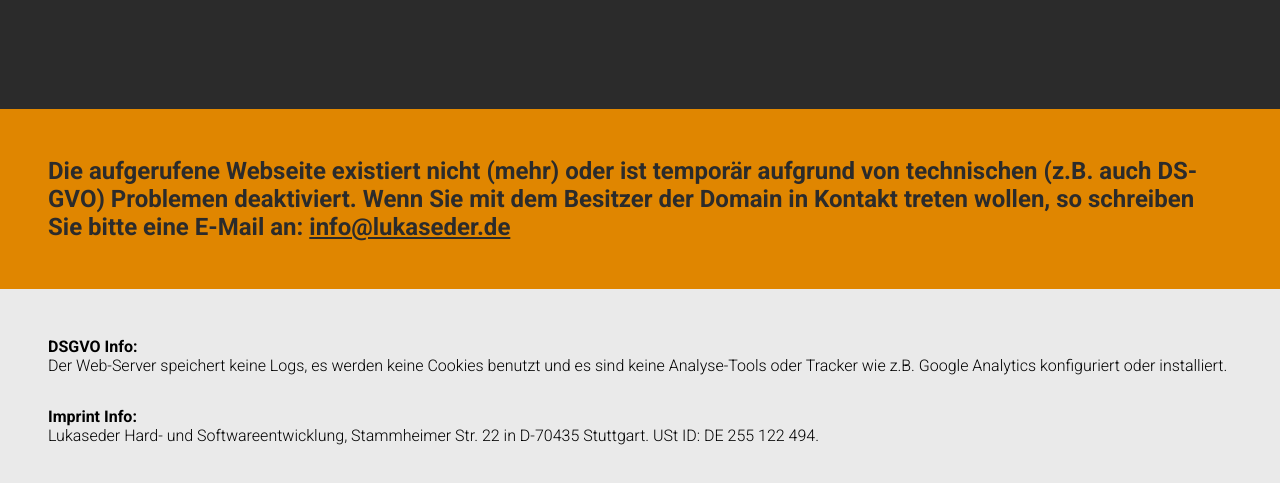
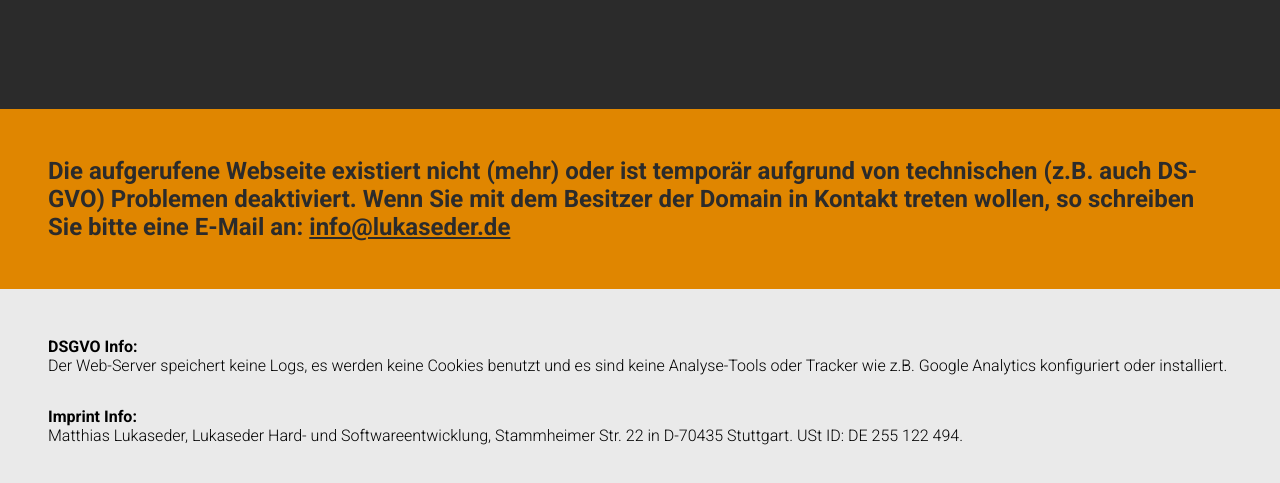
Before and after one commit to circular-code/lukasederFallback, a plain HTML site: page index.html in a window 1280 px wide. Shown: the part 219-702 px from the top of the page. Drawn offline with Linux system fonts and the light colour scheme.

Commit message:
Update index.html

```diff
--- a/index.html
+++ b/index.html
@@ -139,7 +139,7 @@
         </aside>
         <main>
             <p align="center"><strong>DSGVO Info:</strong> Der Web-Server speichert keine Logs, es werden keine Cookies benutzt und es sind keine Analyse-Tools oder Tracker wie z.B. Google Analytics konfiguriert oder installiert.</p>
-            <p align="center"><strong>Imprint Info:</strong> Lukaseder Hard- und Softwareentwicklung, Stammheimer Str. 22 in D-70435 Stuttgart. USt ID: DE 255 122 494.</p>
+            <p align="center"><strong>Imprint Info:</strong> Matthias Lukaseder, Lukaseder Hard- und Softwareentwicklung, Stammheimer Str. 22 in D-70435 Stuttgart. USt ID: DE 255 122 494.</p>
         </main>
     </body>
 </html>
```
